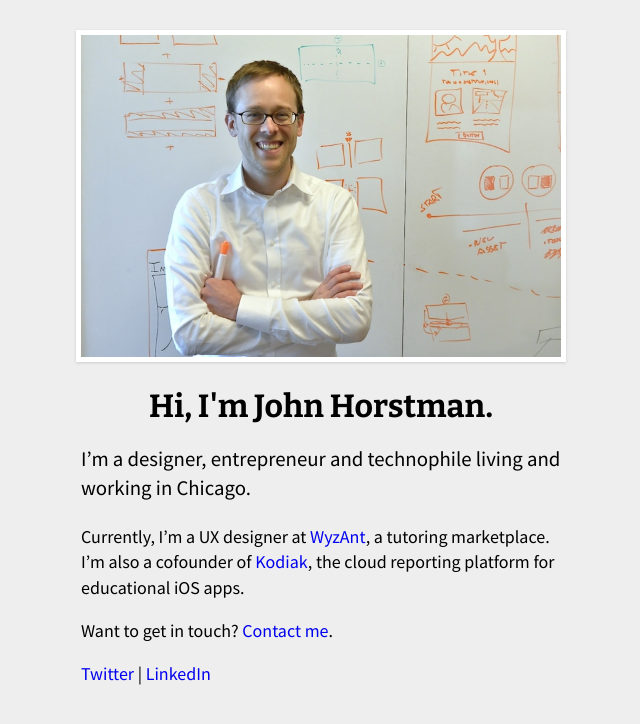
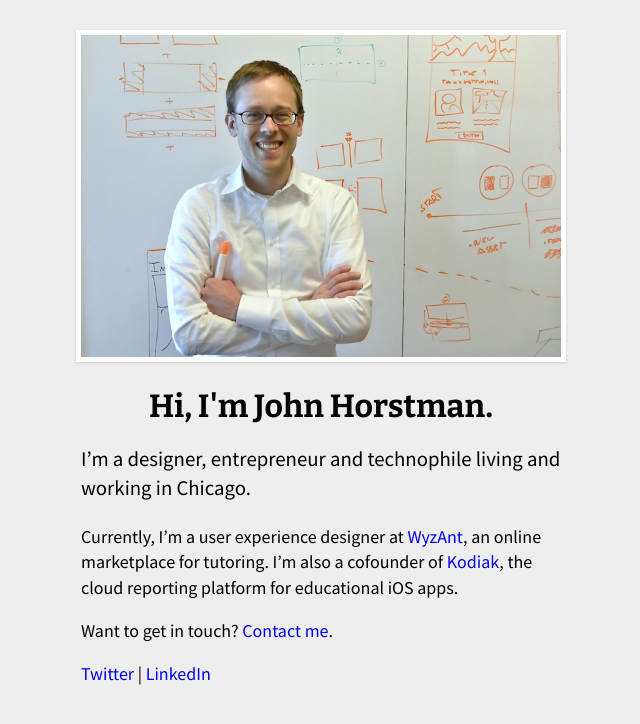
Before and after one commit to johnhorstman/johnhorstman.github.io, a Jekyll site: the page built from index.html, in a window 1280 px wide. Shown: the top 724 px of the page, without its empty margins (319-959 px from the left). Built offline with Jekyll 4.4.1, drawn with Linux system fonts in a browser that asks for light colours.

Commit message:
Tweak copy

```diff
--- a/index.html
+++ b/index.html
@@ -11,7 +11,7 @@
 
   <p class="featured">I&rsquo;m a designer, entrepreneur and technophile living and working in Chicago.</p>
 
-  <p>Currently, I&rsquo;m a UX designer at <a href="http://www.wyzant.com/" title="WyzAnt" target="_blank">WyzAnt</a>, a tutoring marketplace. I&rsquo;m also a cofounder of <a href="http://www.kodiakreporting.com/" title="Kodiak: Educational App Reporting" target="_blank">Kodiak</a>, the cloud reporting platform for educational iOS apps.</p>
+  <p>Currently, I&rsquo;m a user experience designer at <a href="http://www.wyzant.com/" title="WyzAnt" target="_blank">WyzAnt</a>, an online marketplace for tutoring. I&rsquo;m also a cofounder of <a href="http://www.kodiakreporting.com/" title="Kodiak: Educational App Reporting" target="_blank">Kodiak</a>, the cloud reporting platform for educational iOS apps.</p>
 
   <p>Want to get in touch? <a href="mailto:hello@johnhorstman.com">Contact me</a>.</p>
 
```
